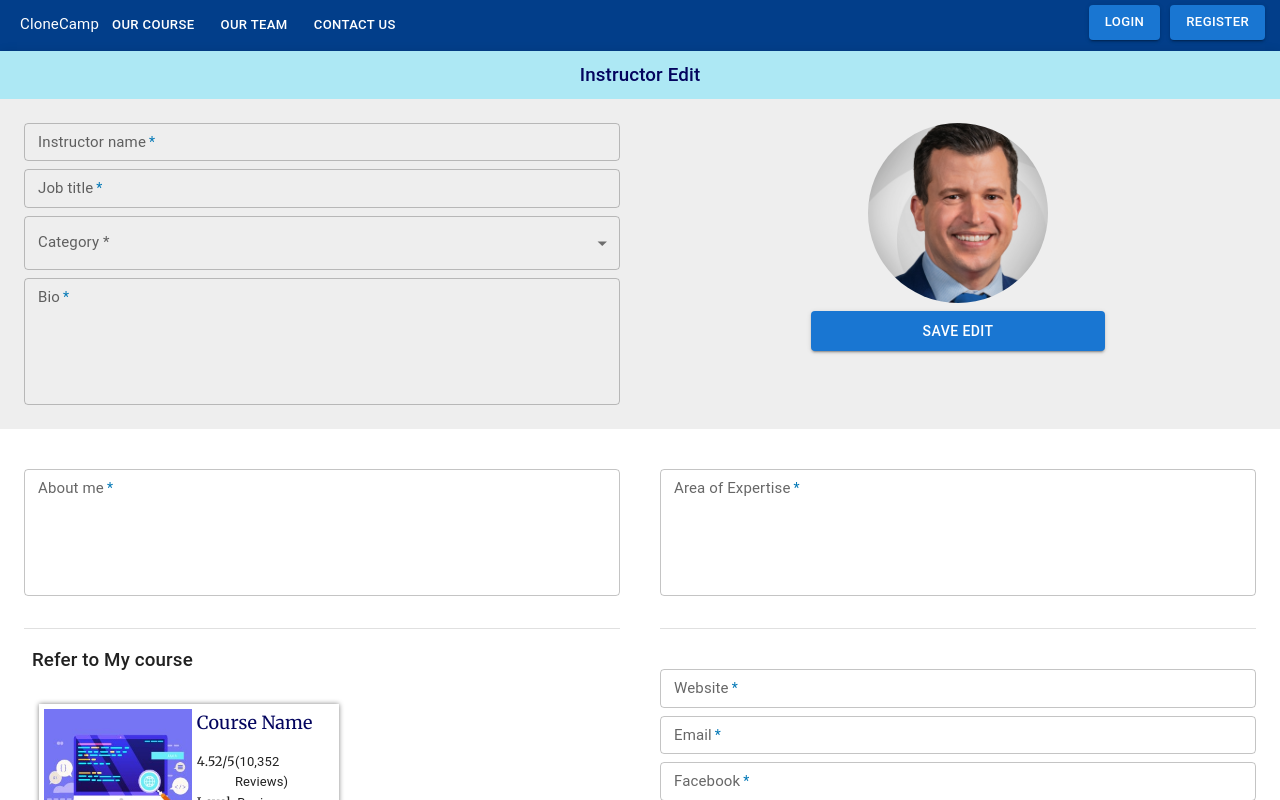
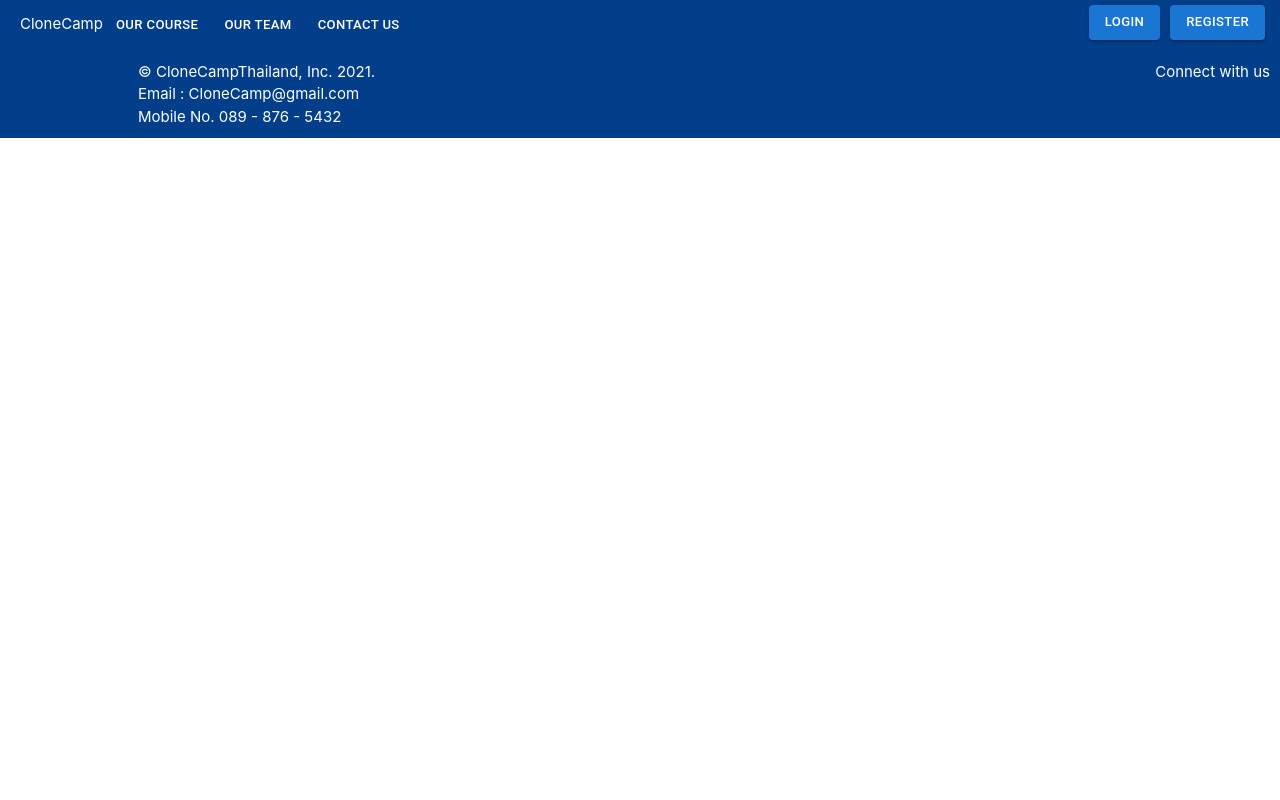
Before and after one commit to Sorawit-Kwanmuk/group-project-front-end, a React (Create React App) app: page / in a window 1280 px wide. Shown: the top 800 px of the page. Built offline with nearby package versions, Linux system fonts and the light colour scheme.

Commit message:
Update branch-dev

```diff
--- a/src/App.js
+++ b/src/App.js
@@ -39,7 +39,7 @@ function App() {
       {/* <ContactUsUser /> */}
       {/* <ClassroomILearn /> */}
       {/* <OurTeamAdmin /> */}
-      <InstructorEdit />
+      {/* <InstructorEdit /> */}
       <Footer />
     </>
   );
```
